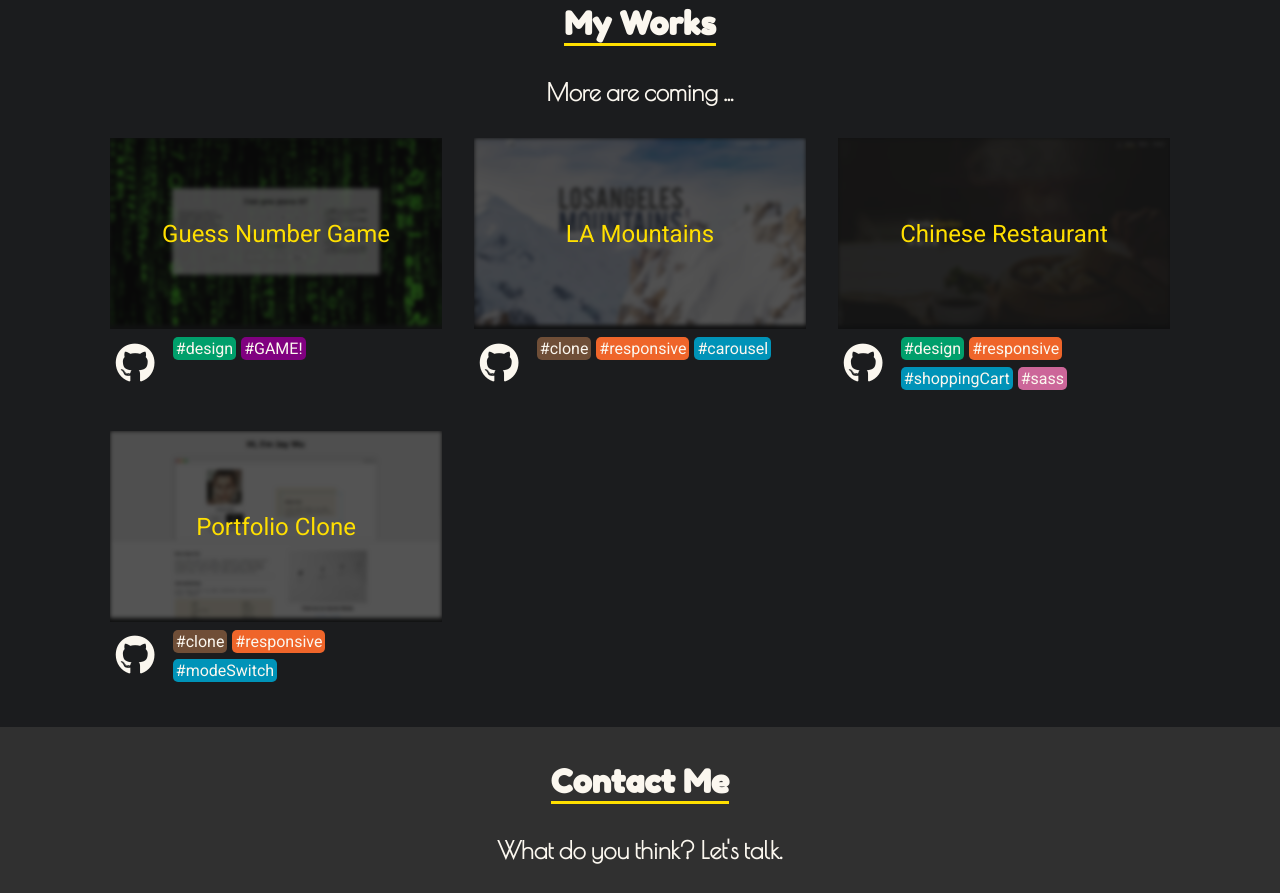
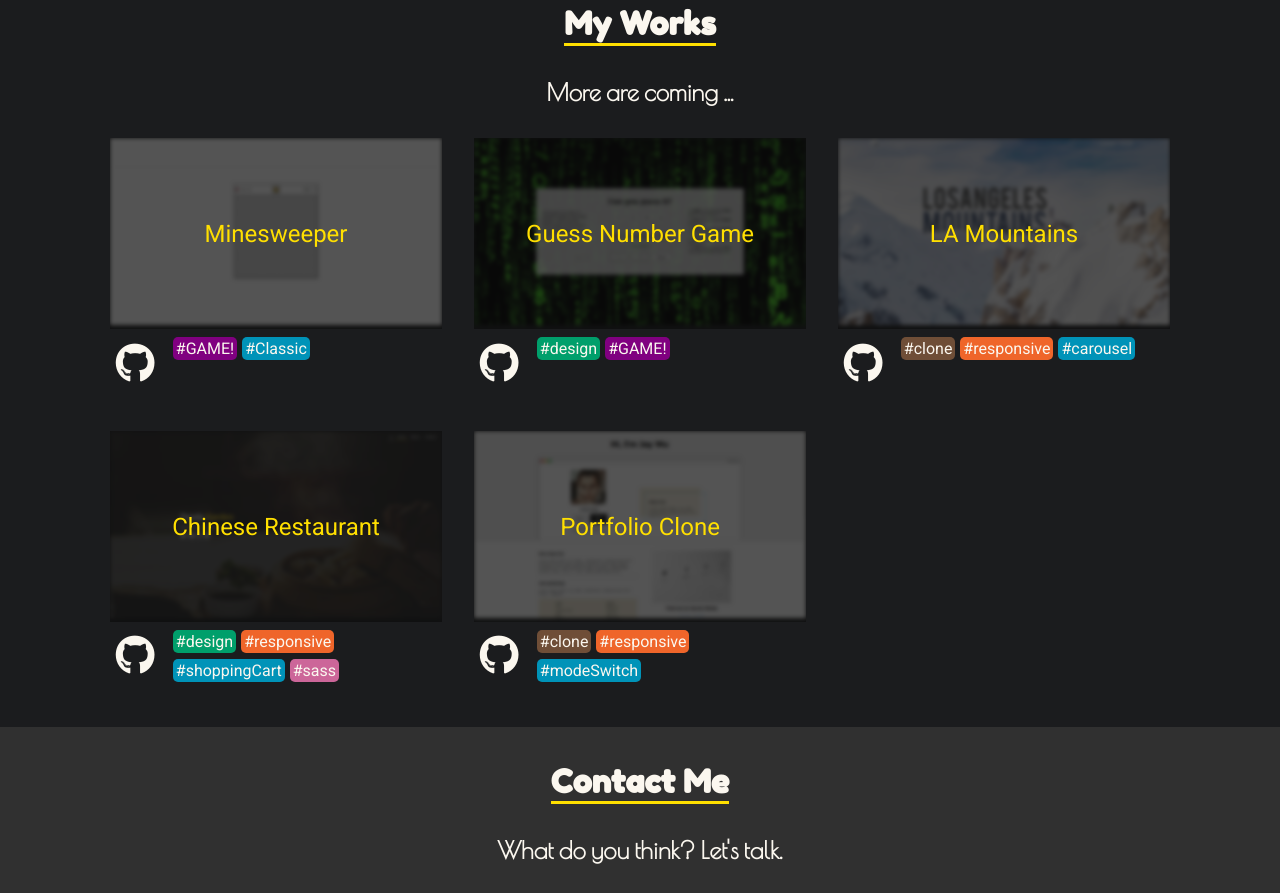
Before and after one commit to Jay0223/Jay0223.github.io, a plain HTML site: page index.html in a window 1280 px wide. Shown: the part 1280-2173 px from the top of the page. Drawn offline with nearby package versions, Linux system fonts and the light colour scheme.

Commit message:
minesweeper live

```diff
--- a/index.html
+++ b/index.html
@@ -85,6 +85,27 @@
       <div class="container">
         <h1 class="primary-title section-title">My Works</h1>
         <h2 class="secondary-title section-lead">More are coming ...</h2>
+        <div class="work-item">
+          <a
+            href="https://jay0223.github.io/minesweeper/"
+            target="_blank"
+            class="work-item-cover"
+            data-name="Minesweeper"
+          >
+            <img src="./img/minesweeper-cover.jpg" alt="Minesweeper" />
+          </a>
+          <a
+            href="https://github.com/Jay0223/Jay0223.github.io/tree/master/minesweeper"
+            target="_blank"
+            class="work-item-github"
+          >
+            <i class="fab fa-github"></i>
+          </a>
+          <div class="work-item-tags-container">
+            <span class="work-item-tag game-tag">#GAME!</span>
+            <span class="work-item-tag special-tag">#Classic</span>
+          </div>
+        </div>
         <div class="work-item">
           <a
             href="https://jay0223.github.io/guessnumber/"
```
Also changed, not shown: minesweeper/index.html (+1 -0 lines), README.md, img/minesweeper-cover.jpg (added), minesweeper/favicon.ico (added).
